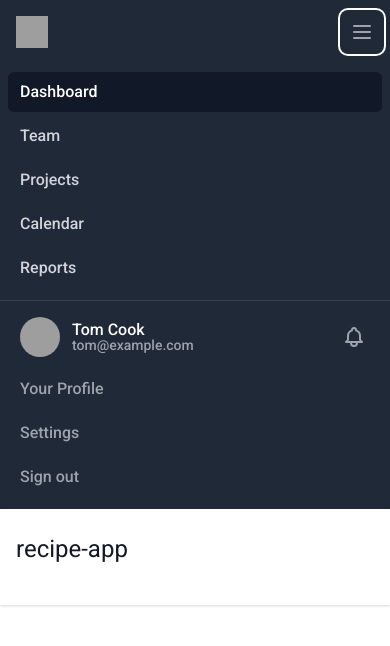
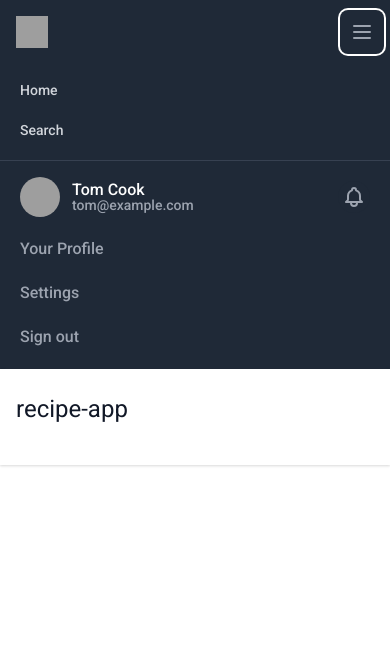
Before and after one commit to fourgates/recipe-app, an Angular app: page / in a window 390 px wide. Both pictures are taken after a click on the button "Open main menu". Shown: the top 646 px of the page. Built offline with nearby package versions, Linux system fonts and the light colour scheme; grey boxes are pictures that could not be loaded; what @tailwindcss/typography would draw is missing.

Commit message:
fixed main mobile menu

```diff
--- a/src/app/app.component.html
+++ b/src/app/app.component.html
@@ -63,7 +63,8 @@
         </div>
         <div class="-mr-2 flex md:hidden">
           <!-- Mobile menu button -->
-          <button type="button" class="bg-gray-800 inline-flex items-center justify-center p-2 rounded-md text-gray-400 hover:text-white hover:bg-gray-700 focus:outline-none focus:ring-2 focus:ring-offset-2 focus:ring-offset-gray-800 focus:ring-white" aria-controls="mobile-menu" aria-expanded="false">
+          <button (click)="toggleNavbar()"
+            type="button" class="bg-gray-800 inline-flex items-center justify-center p-2 rounded-md text-gray-400 hover:text-white hover:bg-gray-700 focus:outline-none focus:ring-2 focus:ring-offset-2 focus:ring-offset-gray-800 focus:ring-white" aria-controls="mobile-menu" aria-expanded="false">
             <span class="sr-only">Open main menu</span>
             <!--
               Heroicon name: outline/menu
@@ -90,15 +91,8 @@
     <div class="md:hidden" id="mobile-menu">
       <div class="px-2 pt-2 pb-3 space-y-1 sm:px-3">
         <!-- Current: "bg-gray-900 text-white", Default: "text-gray-300 hover:bg-gray-700 hover:text-white" -->
-        <a href="#" class="bg-gray-900 text-white block px-3 py-2 rounded-md text-base font-medium">Dashboard</a>
-
-        <a href="#" class="text-gray-300 hover:bg-gray-700 hover:text-white block px-3 py-2 rounded-md text-base font-medium">Team</a>
-
-        <a href="#" class="text-gray-300 hover:bg-gray-700 hover:text-white block px-3 py-2 rounded-md text-base font-medium">Projects</a>
-
-        <a href="#" class="text-gray-300 hover:bg-gray-700 hover:text-white block px-3 py-2 rounded-md text-base font-medium">Calendar</a>
-
-        <a href="#" class="text-gray-300 hover:bg-gray-700 hover:text-white block px-3 py-2 rounded-md text-base font-medium">Reports</a>
+        <a [ngClass]="{'hidden': !showMenu, 'block': showMenu}" class="inactive-link" routerLink="/recipe" [routerLinkActive]="'active active-link'">Home</a>
+        <a [ngClass]="{'hidden': !showMenu, 'block': showMenu}" class="inactive-link" routerLink="/search" [routerLinkActive]="'active active-link'">Search</a>
       </div>
       <div class="pt-4 pb-3 border-t border-gray-700">
         <div class="flex items-center px-5">
--- a/src/app/app.component.ts
+++ b/src/app/app.component.ts
@@ -8,9 +8,8 @@ import { ActivatedRoute, ActivationStart, Router } from '@angular/router';
 })
 export class AppComponent implements OnInit{
   title = 'recipe-app';
-  constructor(private router: Router){
-
-  }
+  showMenu = false;
+  constructor(private router: Router){}
   ngOnInit(): void {
     this.router.events.subscribe(e =>{
       if(e instanceof ActivationStart){
@@ -20,4 +19,8 @@ export class AppComponent implements OnInit{
       }
     })
   }
+
+  toggleNavbar(){
+    this.showMenu = !this.showMenu;
+  }
 }
```
